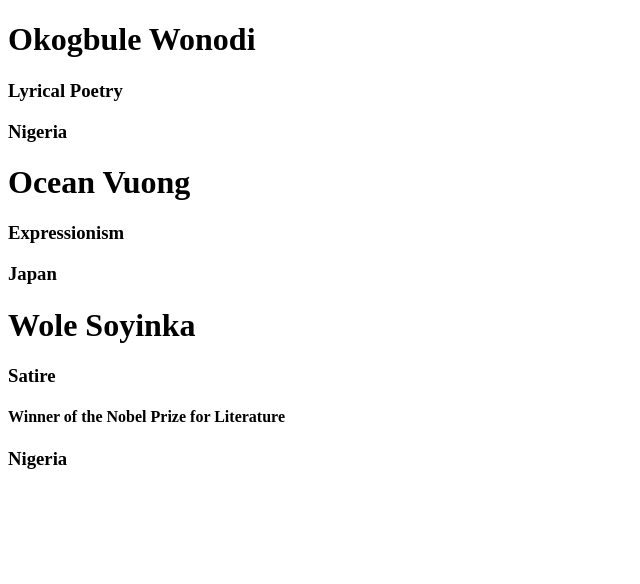
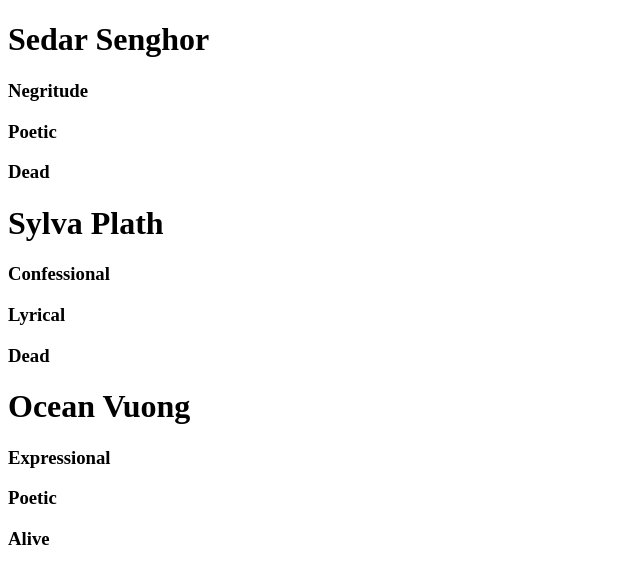
Before and after one commit to laresamdeola/ReactPractise, a React (Create React App) app: page / in a window 1280 px wide. Shown: the top 584 px of the page, without its empty margins (0-640 px from the left). Built offline with nearby package versions, Linux system fonts and the light colour scheme.

Commit message:
Update 3 files including key prop and spread operator

```diff
--- a/src/components/lessons/data.js
+++ b/src/components/lessons/data.js
@@ -22,4 +22,4 @@ const poets = [
   },
 ];
 
-export default poets;
+export { poets };
--- a/src/components/lessons/keypropandspreadoperator.jsx
+++ b/src/components/lessons/keypropandspreadoperator.jsx
@@ -0,0 +1,27 @@
+import React, { useState } from "react";
+import { poets as data } from "./data";
+
+const KeyAndSpread = () => {
+  const [poets, setPoets] = useState(data);
+  console.log(data);
+  return (
+    <>
+      <Poet {...poets[0]} />
+      <Poet {...poets[1]} />
+      <Poet {...poets[2]} />
+    </>
+  );
+};
+
+const Poet = (props) => {
+  return (
+    <div key={props.id}>
+      <h1>{props.name}</h1>
+      <h3>{props.genre}</h3>
+      <h3>{props.style}</h3>
+      <h3>{props.lifeStatus}</h3>
+    </div>
+  );
+};
+
+export { KeyAndSpread };
--- a/src/index.js
+++ b/src/index.js
@@ -1,8 +1,8 @@
 import React from "react";
 import { createRoot } from "react-dom/client";
-import { Children } from "./components/lessons/propschildren";
+import { KeyAndSpread } from "./components/lessons/keypropandspreadoperator";
 
 const rootElement = document.getElementById("root");
 const root = createRoot(rootElement);
 
-root.render(<Children />);
+root.render(<KeyAndSpread />);
```
